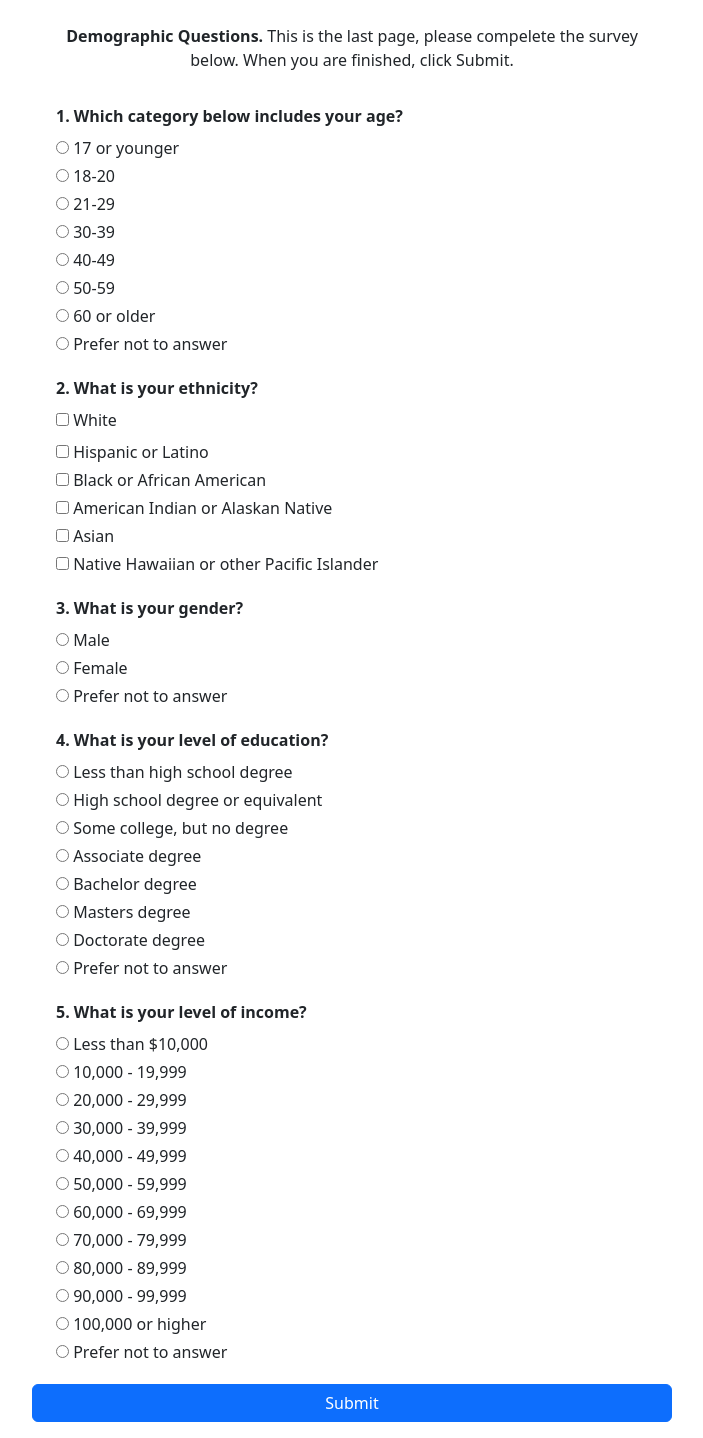
After one commit to cmu-relab/ab_test, a Flask app: template templates/demo.html in a window 1280 px wide. The commit adds this page. Shown: the whole page, without its empty margins (288-991 px from the left). Run offline with Flask 3, Linux system fonts and the light colour scheme; the template is opened without the code that fills it, so the values that code supplies are empty.

Commit message:
Updated survey with two choices.

```diff
--- a/application.py
+++ b/application.py
@@ -1,9 +1,36 @@
-from flask import Flask, render_template
+from flask import Flask, render_template, request
 from random import choice
+from string import ascii_uppercase
+import json, os
 
 app = Flask(__name__)
 
 @app.route("/")
 def index():
-    page = choice(['page_a.html', 'page_b.html'])
-    return render_template(page)
+    session = ''.join(choice(ascii_uppercase) for i in range(12))
+    options = ['page_b.html', 'page_a.html']
+    page = choice(options)
+    return render_template(page, option=page, session=session)
+
+@app.route('/store', methods=['POST'])
+def store():
+    # save the session data
+    session = request.form['session']
+    filepath = os.path.join(app.root_path, 'surveydata', session + '.json')
+    json.dump(request.form, open(filepath, 'w+'))
+    return render_template('demo.html', session=session)
+
+@app.route('/finish', methods=['POST'])
+def finish():
+    # read the session data
+    session = request.form['session']
+    filepath = os.path.join(app.root_path, 'surveydata', session + '.json')
+    data = json.load(open(filepath, 'r'))
+
+    # uodate the record and save
+    survey_code = ''.join(choice(ascii_uppercase) for i in range(12))
+    data['survey_code'] = survey_code
+    data.update(request.form)
+    json.dump(data, open(filepath, 'w'))
+
+    return render_template('finish.html', survey_code=survey_code)
--- a/templates/base.html
+++ b/templates/base.html
@@ -4,16 +4,16 @@
     <title>{% block title %}{% endblock %}</title>
     <!-- Required meta tags -->
     <meta charset="utf-8" />
-    <meta name="viewport" content="width=device-width, initial-scale=1, shrink-to-fit=no" />
+    <meta name="viewport" content="width=device-width, initial-scale=1" />
+
     <!-- Bootstrap CSS -->
-
-    <link href="https://cdn.jsdelivr.net/npm/bootstrap@5.1.3/dist/css/bootstrap.min.css" rel="stylesheet" integrity="sha384-1BmE4kWBq78iYhFldvKuhfTAU6auU8tT94WrHftjDbrCEXSU1oBoqyl2QvZ6jIW3" crossorigin="anonymous">
+    <link href="https://cdn.jsdelivr.net/npm/bootstrap@5.2.3/dist/css/bootstrap.min.css" rel="stylesheet" integrity="sha384-rbsA2VBKQhggwzxH7pPCaAqO46MgnOM80zW1RWuH61DGLwZJEdK2Kadq2F9CUG65" crossorigin="anonymous">
   </head>
 
   <body>
     {% block content %}{% endblock %}
 
     <!-- JavaScript for Bootstrap -->
-    <script src="https://cdn.jsdelivr.net/npm/bootstrap@5.1.3/dist/js/bootstrap.bundle.min.js" integrity="sha384-ka7Sk0Gln4gmtz2MlQnikT1wXgYsOg+OMhuP+IlRH9sENBO0LRn5q+8nbTov4+1p" crossorigin="anonymous"></script>
+    <script src="https://cdn.jsdelivr.net/npm/bootstrap@5.2.3/dist/js/bootstrap.min.js" integrity="sha384-cuYeSxntonz0PPNlHhBs68uyIAVpIIOZZ5JqeqvYYIcEL727kskC66kF92t6Xl2V" crossorigin="anonymous"></script>
   </body>
 </html>
--- /dev/null
+++ b/templates/demo.html
@@ -0,0 +1,202 @@
+{% extends "base.html" %}
+{% block title %}Privacy Settings{% endblock %}
+{% block content %}
+
+<div class="container w-50">
+  <div class="row text-center mt-4">
+    <p><b>Demographic Questions.</b> This is the last page, please compelete the survey below. When you are finished, click Submit.</p>
+  </div>
+
+  <div class="row">
+    <form action="/finish" method="post">
+      <input type="hidden" name="session" value="{{ session }}">
+
+      <div class="container">
+	<div class="row mt-3">
+	  <div class="col">
+	    <b>1. Which category below includes your age?</b>
+	    <p class="mb-1 mt-2">
+	      <input type="radio" name="age" value="17 or younger">
+	      <label>17 or younger</label>
+	    </p>
+	    <p class="mb-1">
+	      <input type="radio" name="age" value="18-20">
+	      <label>18-20</label>
+	    </p>
+	    <p class="mb-1">
+	      <input type="radio" name="age" value="21-29">
+	      <label>21-29</label>
+	    </p>
+	    <p class="mb-1">
+	      <input type="radio" name="age" value="30-39">
+	      <label>30-39</label>
+	    </p>
+	    <p class="mb-1">
+	      <input type="radio" name="age" value="40-49">
+	      <label>40-49</label>
+	    </p>
+	    <p class="mb-1">
+	      <input type="radio" name="age" value="50-59">
+	      <label>50-59</label>
+	    </p>
+	    <p class="mb-1">
+	      <input type="radio" name="age" value="60 or older">
+	      <label>60 or older</label>
+	    </p>
+	    <p class="mb-1">
+	      <input type="radio" name="age" value="None">
+	      <label>Prefer not to answer</label>
+	    </p>
+	  </div>
+	</div>
+
+	<div class="row mt-3">
+	  <div class="col">
+	    <b>2. What is your ethnicity?</b>
+	    <p class="mb-1 mt-2">
+	      <input type="checkbox" name="race" value="White">
+	      <label>White</label>
+	    </p>
+	    <p class="mb-1 mt-2">
+	      <input type="checkbox" name="race" value="Hispanic or Latino">
+	      <label>Hispanic or Latino</label>
+	    </p>
+	    <p class="mb-1">
+	      <input type="checkbox" name="race" value="Black or African American">
+	      <label>Black or African American</label>
+	    </p>
+	    <p class="mb-1">
+	      <input type="checkbox" name="race" value="American Indian or Alaskan Native">
+	      <label>American Indian or Alaskan Native</label>
+	    </p>
+	    <p class="mb-1">
+	      <input type="checkbox" name="race" value="Asian">
+	      <label>Asian</label>
+	    </p>
+	    <p class="mb-1">
+	      <input type="checkbox" name="race" value="Native Hawaiian or other Pacific Islander">
+	      <label>Native Hawaiian or other Pacific Islander</label>
+	    </p>
+	  </div>
+	</div>
+
+	<div class="row mt-3">
+	  <div class="col">
+	    <b>3. What is your gender?</b>
+	    <p class="mb-1 mt-2">
+	      <input type="radio" name="gender" value="Male">
+	      <label>Male</label>
+	    </p>
+	    <p class="mb-1">
+	      <input type="radio" name="gender" value="Female">
+	      <label>Female</label>
+	    </p>
+	    <p class="mb-1">
+	      <input type="radio" name="gender" value="None">
+	      <label>Prefer not to answer</label>
+	    </p>
+	  </div>
+	</div>
+
+	<div class="row mt-3">
+	  <div class="col">
+	    <b>4. What is your level of education?</b>
+	    <p class="mb-1 mt-2">
+	      <input type="radio" name="education" value="Some high school">
+	      <label>Less than high school degree</label>
+	    </p>
+	    <p class="mb-1">
+	      <input type="radio" name="education" value="High school or equivalent">
+	      <label>High school degree or equivalent</label>
+	    </p>
+	    <p class="mb-1">
+	      <input type="radio" name="education" value="Some college">
+	      <label>Some college, but no degree</label>
+	    </p>
+	    <p class="mb-1">
+	      <input type="radio" name="education" value="Associate degree">
+	      <label>Associate degree</label>
+	    </p>
+	    <p class="mb-1">
+	      <input type="radio" name="education" value="Bachelor degree">
+	      <label>Bachelor degree</label>
+	    </p>
+	    <p class="mb-1">
+	      <input type="radio" name="education" value="Masters degree">
+	      <label>Masters degree</label>
+	    </p>
+	    <p class="mb-1">
+	      <input type="radio" name="education" value="Doctorate degree">
+	      <label>Doctorate degree</label>
+	    </p>
+	    <p class="mb-1">
+	      <input type="radio" name="education" value="None">
+	      <label>Prefer not to answer</label>
+	    </p>
+	  </div>
+	</div>
+
+	<div class="row mt-3">
+	  <div class="col">
+	    <b>5. What is your level of income?</b>
+	    <p class="mb-1 mt-2">
+	      <input type="radio" name="income" value="Less than $10,000">
+	      <label>Less than $10,000</label>
+	    </p>
+	    <p class="mb-1">
+	      <input type="radio" name="income" value="10,000 - 19,999">
+	      <label>10,000 - 19,999</label>
+	    </p>
+	    <p class="mb-1">
+	      <input type="radio" name="income" value="20,000 - 29,999">
+	      <label>20,000 - 29,999</label>
+	    </p>
+	    <p class="mb-1">
+	      <input type="radio" name="income" value="30,000 - 39,999">
+	      <label>30,000 - 39,999</label>
+	    </p>
+	    <p class="mb-1">
+	      <input type="radio" name="income" value="40,000 - 49,999">
+	      <label>40,000 - 49,999</label>
+	    </p>
+	    <p class="mb-1">
+	      <input type="radio" name="income" value="50,000 - 59,999">
+	      <label>50,000 - 59,999</label>
+	    </p>
+	    <p class="mb-1">
+	      <input type="radio" name="income" value="60,000 - 69,999">
+	      <label>60,000 - 69,999</label>
+	    </p>
+	    <p class="mb-1">
+	      <input type="radio" name="income" value="70,000 - 79,999">
+	      <label>70,000 - 79,999</label>
+	    </p>
+	    <p class="mb-1">
+	      <input type="radio" name="income" value="80,000 - 89,999">
+	      <label>80,000 - 89,999</label>
+	    </p>
+	    <p class="mb-1">
+	      <input type="radio" name="income" value="90,000 - 99,999">
+	      <label>90,000 - 99,999</label>
+	    </p>
+	    <p class="mb-1">
+	      <input type="radio" name="income" value="100,000 or higher">
+	      <label>100,000 or higher</label>
+	    </p>
+	    <p class="mb-1">
+	      <input type="radio" name="income" value="None">
+	      <label>Prefer not to answer</label>
+	    </p>
+	  </div>
+	</div>
+
+      </div>
+
+      <div class="row text-end mt-3">
+	<input class="btn btn-primary mb-3" type="submit" value="Submit">
+      </div>
+  </div>
+  </form>
+
+</div>
+{% endblock %}
```
Also changed, not shown: templates/finish.html (added, +22 -0 lines), templates/page_a.html (+60 -9 lines), templates/page_b.html (+74 -9 lines).
